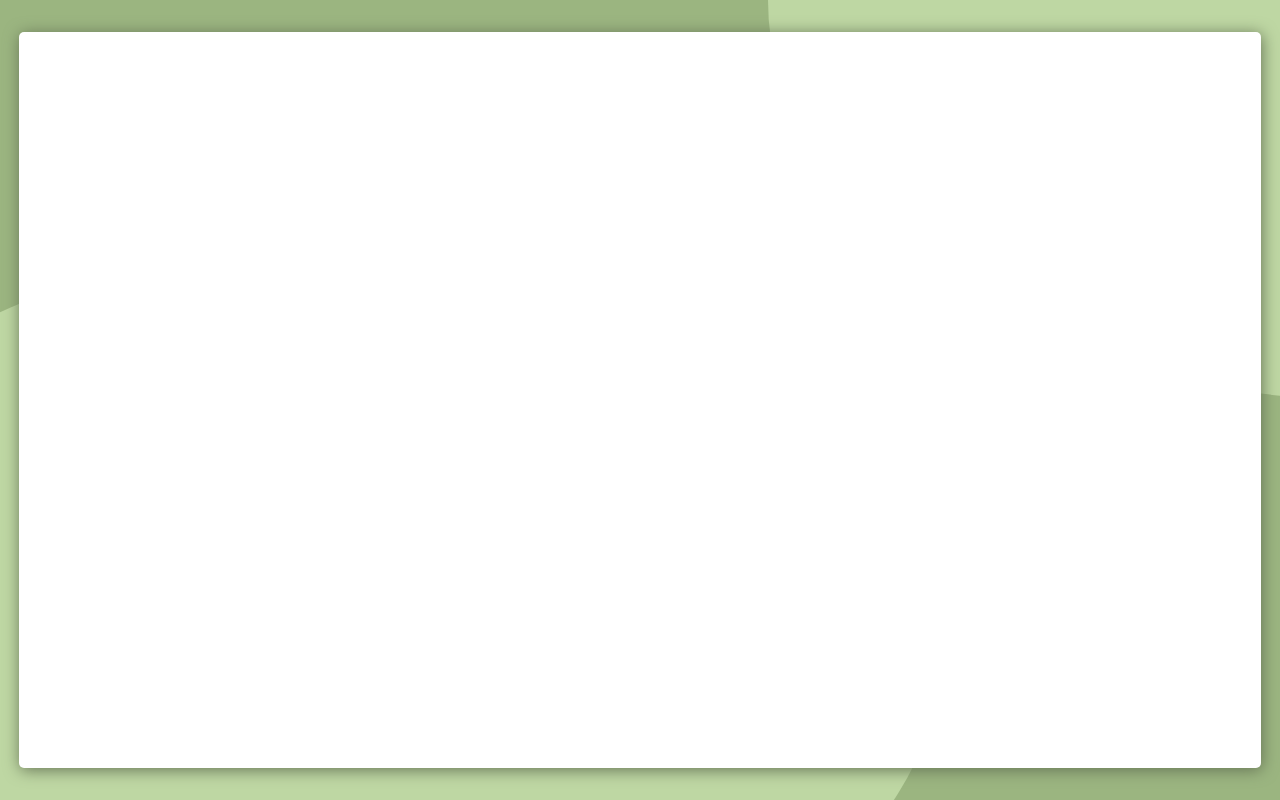
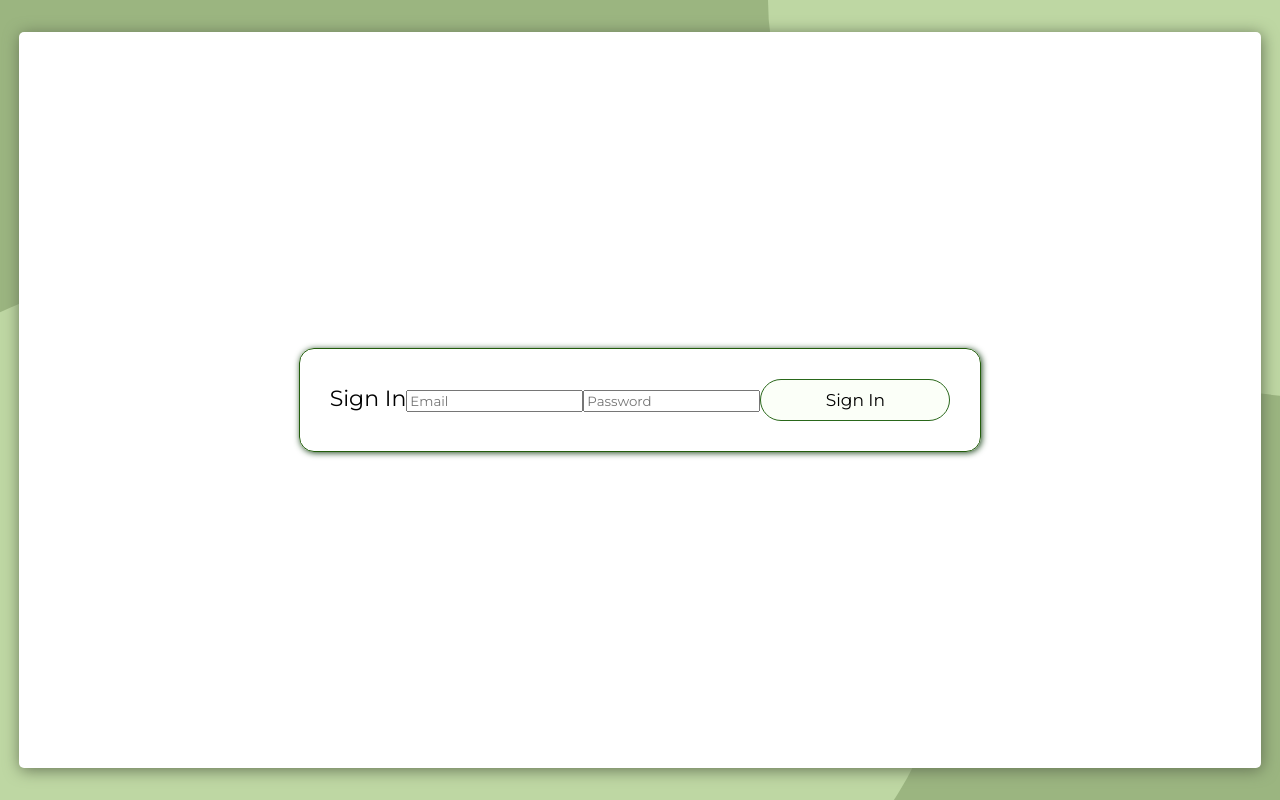
Before and after one commit to saachivar/Foodiez2.0, a React (Create React App) app in the folder foodiez2.0-frontend/: page /sign-in in a window 1280 px wide. Before the commit this address had no page. Built offline with nearby package versions, Linux system fonts and the light colour scheme.

Commit message:
sign in page exists

```diff
--- a/foodiez2.0-frontend/src/App.js
+++ b/foodiez2.0-frontend/src/App.js
@@ -3,6 +3,7 @@ import { useRoutes } from 'react-router-dom';
 import Home from './Home.js';
 import SavedRecipes from './SavedRecipes.js'
 import Background from './Background.js';
+import SignIn from './SignIn.js';
 
 const App = () => {
   const routes = useRoutes([
@@ -11,6 +12,7 @@ const App = () => {
       children: [
         { path: '/', element: <Home /> },
         { path: '/saved-recipes', element: <SavedRecipes /> },
+        { path: '/sign-in', element: <SignIn />}
       ]
     }
   ]);
--- /dev/null
+++ b/foodiez2.0-frontend/src/SignIn.js
@@ -0,0 +1,50 @@
+
+import './css/SignIn.css'
+import React, { useState } from 'react';
+
+const SignIn = ({ onSignIn }) => {
+  const [email, setEmail] = useState('');
+  const [password, setPassword] = useState('');
+
+  const handleSignIn = async () => {
+    try {
+      const response = await fetch('http://127.0.0.1:5000/signin', {
+        method: 'POST',
+        headers: {
+          'Content-Type': 'application/json',
+        },
+        body: JSON.stringify({ email, password }),
+      });
+
+      if (!response.ok) throw new Error('Sign-in failed');
+
+      const data = await response.json();
+      onSignIn(data); // Handle sign-in success, e.g., save token or user info
+    } catch (error) {
+      console.error(error);
+    }
+  };
+
+  return (
+    <div className="sign-in-container">
+        <div className="sign-in-box">
+            Sign In
+            <input
+                type="email"
+                placeholder="Email"
+                value={email}
+                onChange={(e) => setEmail(e.target.value)}
+            />
+            <input
+                type="password"
+                placeholder="Password"
+                value={password}
+                onChange={(e) => setPassword(e.target.value)}
+            />
+            <button onClick={handleSignIn}>Sign In</button>
+        </div>
+    </div>
+  );
+};
+
+export default SignIn;
--- a/foodiez2.0-frontend/src/css/App.css
+++ b/foodiez2.0-frontend/src/css/App.css
@@ -1,3 +1,3 @@
-.App {
-
+input {
+    font-family:'Montserrat';
 }
--- /dev/null
+++ b/foodiez2.0-frontend/src/css/SignIn.css
@@ -0,0 +1,13 @@
+.sign-in-container {
+    display: flex;
+    justify-content: center;
+    align-items: center;
+    height: 100vh;
+}
+
+.sign-in-box {
+    padding: 30px;
+    border: 1px solid rgb(34, 93, 11);
+    border-radius: 15px;
+    box-shadow: 1px 1px 6px rgb(34, 74, 33);
+}
```
